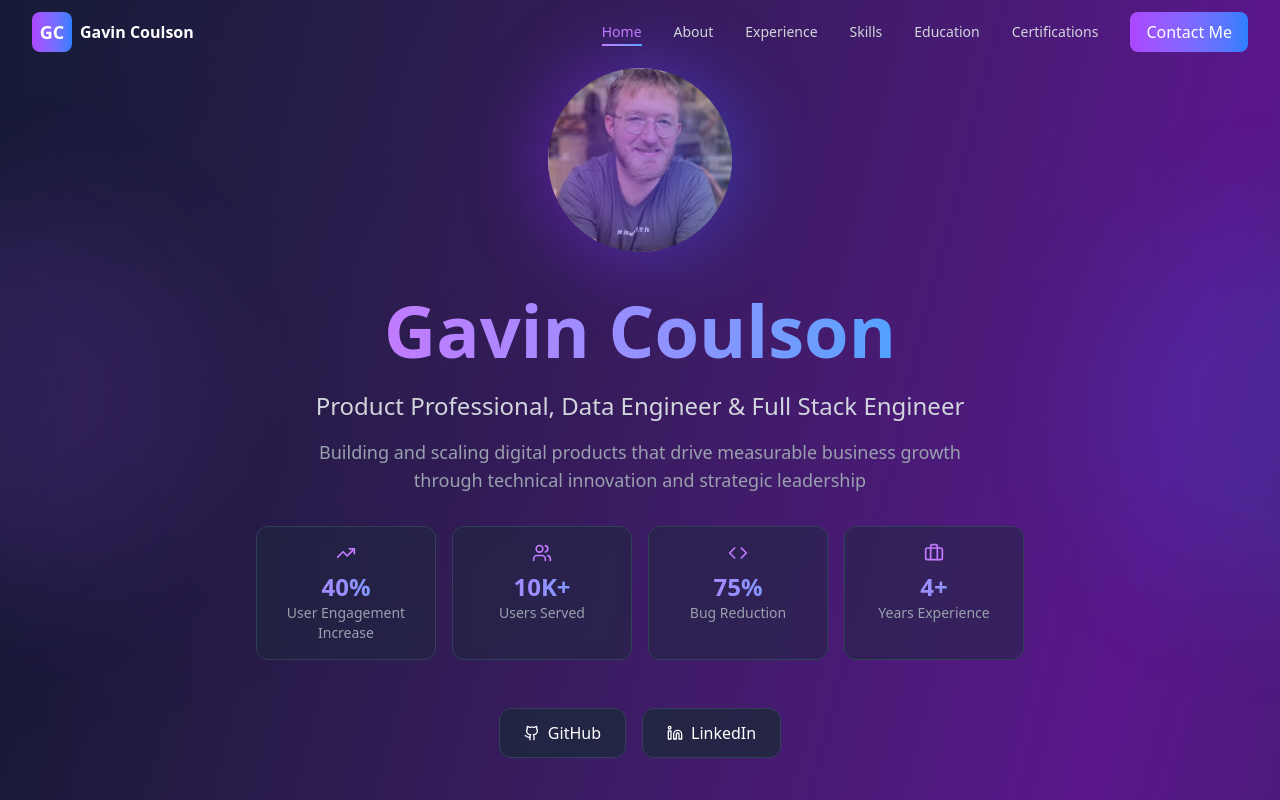
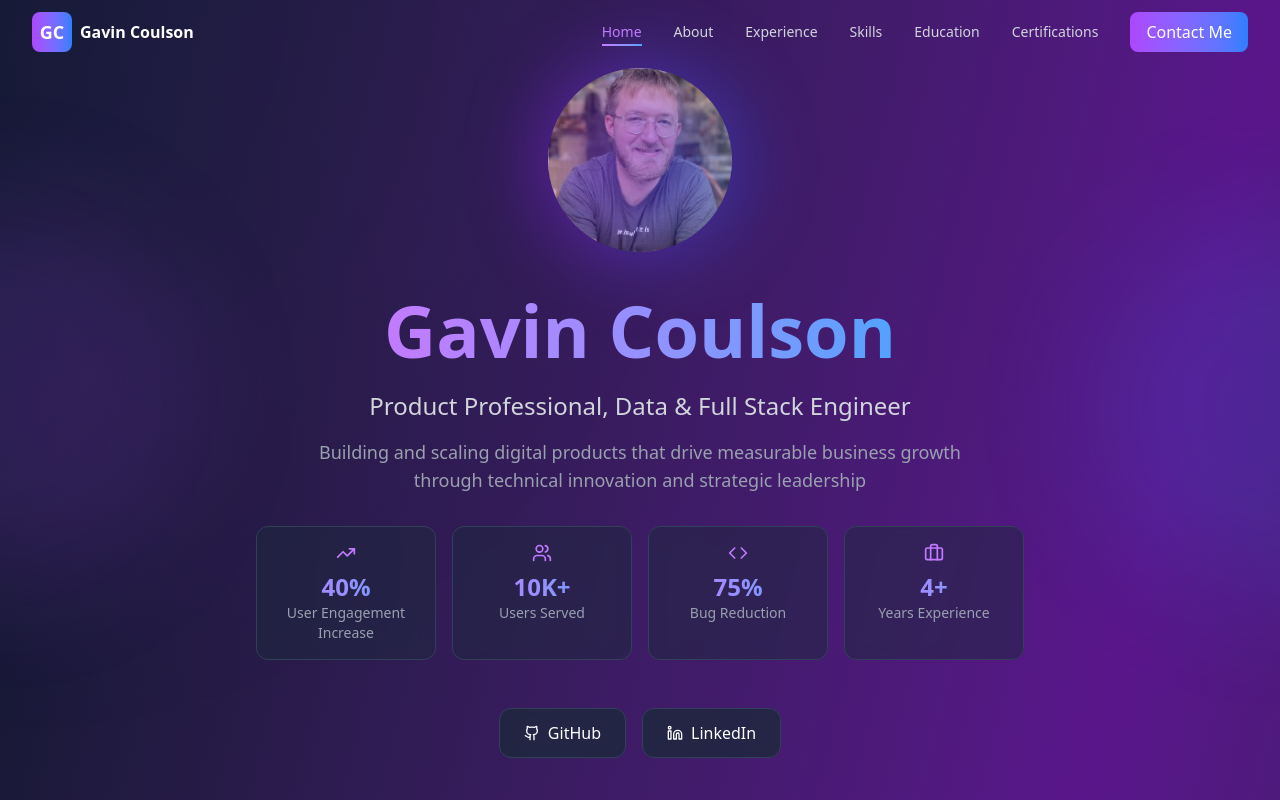
Before and after one commit to JetimLee/gavin-portfolio, a React (Vite) app: page / in a window 1280 px wide. Shown: the top 800 px of the page. Built offline with nearby package versions, Linux system fonts and the light colour scheme.

Commit message:
contact to linkedin, fixed wording

```diff
--- a/src/App.jsx
+++ b/src/App.jsx
@@ -215,9 +215,15 @@ const Portfolio = () => {
                   )}
                 </button>
               ))}
-              <button className="px-4 py-2 bg-gradient-to-r from-purple-500 to-blue-500 rounded-lg font-medium hover:shadow-lg hover:shadow-purple-500/25 transition-all transform hover:scale-105 whitespace-nowrap">
-                Contact Me
-              </button>
+              <a
+                target="_blank"
+                rel="noopener noreferrer"
+                href="https://www.linkedin.com/in/gavin-coulson/"
+              >
+                <button className="px-4 py-2 bg-gradient-to-r from-purple-500 to-blue-500 rounded-lg font-medium hover:shadow-lg hover:shadow-purple-500/25 transition-all transform hover:scale-105 whitespace-nowrap">
+                  Contact Me
+                </button>
+              </a>
             </div>
 
             {/* Mobile menu button */}
@@ -285,7 +291,7 @@ const Portfolio = () => {
           </h1>
 
           <p className="text-lg sm:text-xl md:text-2xl text-gray-300 mb-3 sm:mb-4">
-            Product Professional, Data Engineer & Full Stack Engineer
+            Product Professional, Data & Full Stack Engineer
           </p>
 
           <p className="text-base sm:text-lg text-gray-400 mb-6 sm:mb-8 max-w-2xl mx-auto">
```
